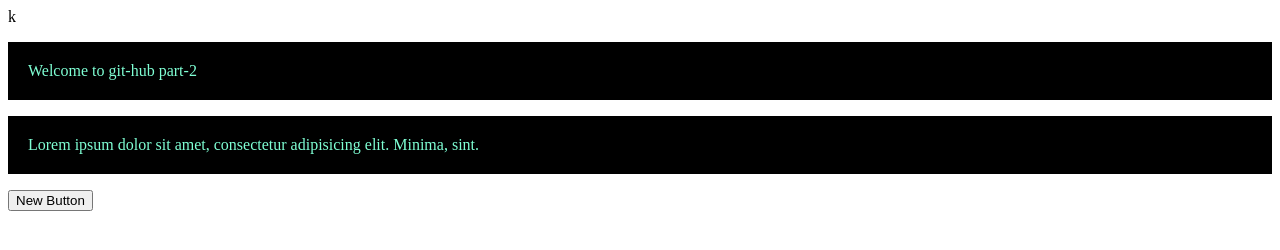
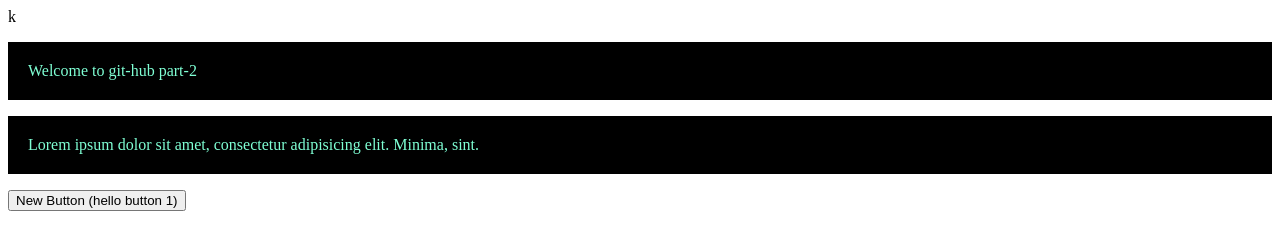
Before and after one commit to rajendra-mahadev-lavate/localvsrepo, a plain HTML site: page index.html in a window 1280 px wide. Drawn offline with Linux system fonts and the light colour scheme.

Commit message:
add button 1

```diff
--- a/index.html
+++ b/index.html
@@ -12,7 +12,7 @@
     <p>Welcome to git-hub part-2</p>
     <p>Lorem ipsum dolor sit amet, consectetur adipisicing elit. Minima, sint.</p>
 
-    <button>New Button</button>
+    <button>New Button (hello button 1)</button>
 </body>
 
 </html>
```
